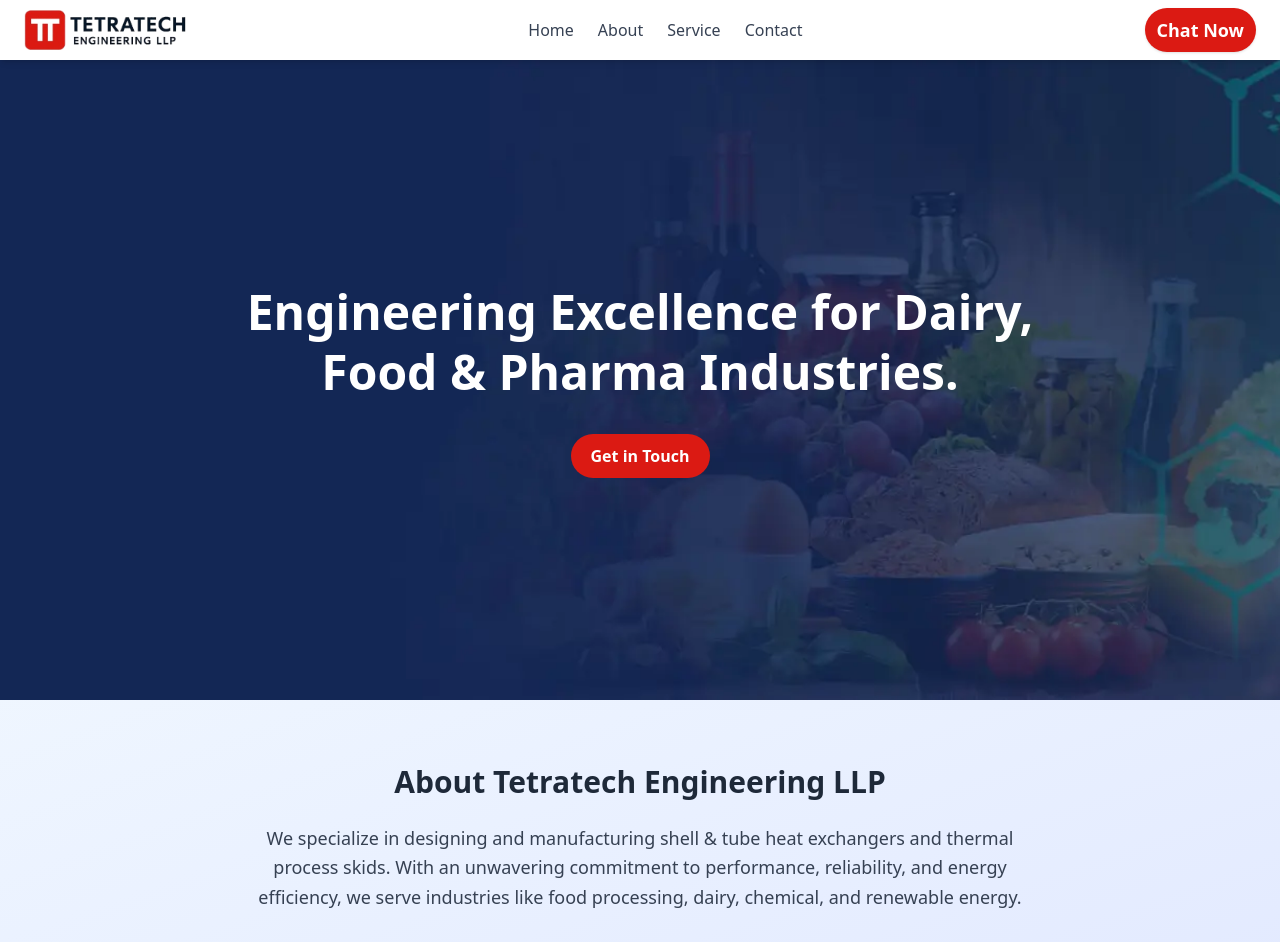
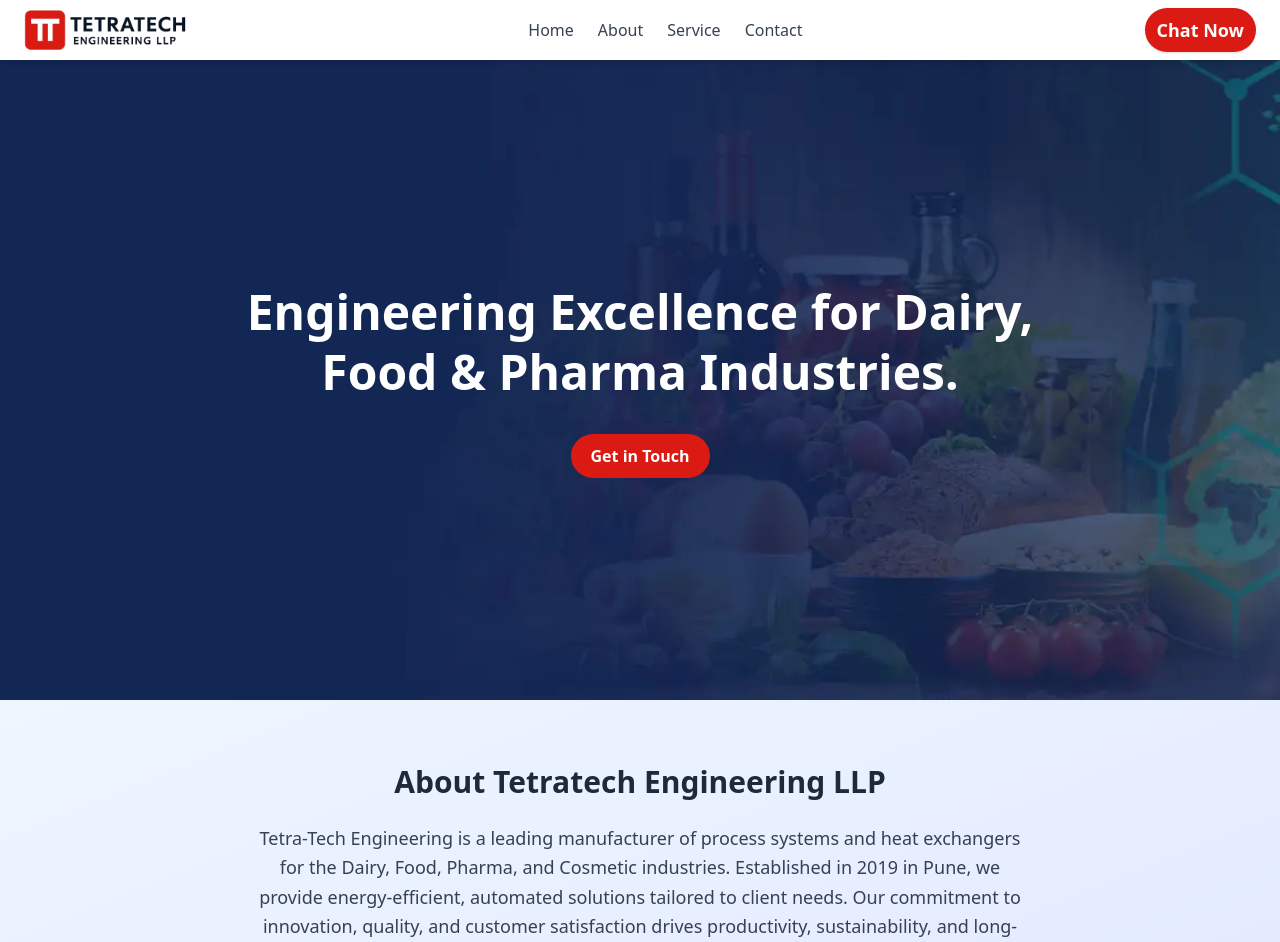
Before and after one commit to riya-jaiswal/teratech, a React (Vite) app: page / in a window 1280 px wide. Shown: the top 942 px of the page. Built offline with nearby package versions, Linux system fonts and the light colour scheme.

Commit message:
about section

```diff
--- a/src/pages/Home.jsx
+++ b/src/pages/Home.jsx
@@ -25,9 +25,7 @@ const Home = () => {
       <section className="py-12 md:py-16 bg-gradient-to-br from-blue-50 to-indigo-100 px-4 md:px-20">
         <h2 className="text-2xl md:text-3xl font-bold mb-6 text-center text-gray-800">About Tetratech Engineering LLP</h2>
         <p className="text-base md:text-lg text-center max-w-3xl mx-auto text-gray-700 mb-8 leading-relaxed">
-          We specialize in designing and manufacturing shell & tube heat exchangers and thermal process skids.
-          With an unwavering commitment to performance, reliability, and energy efficiency, we serve industries like
-          food processing, dairy, chemical, and renewable energy.
+          Tetra-Tech Engineering is a leading manufacturer of process systems and heat exchangers for the Dairy, Food, Pharma, and Cosmetic industries. Established in 2019 in Pune, we provide energy-efficient, automated solutions tailored to client needs. Our commitment to innovation, quality, and customer satisfaction drives productivity, sustainability, and long-term success for our partners.
         </p>
         <div className="mt-8 grid md:grid-cols-2 gap-6 max-w-5xl mx-auto">
           <div className="bg-white p-6 rounded-xl shadow-lg hover:shadow-xl transition-all duration-300 border-l-4 border-blue-500">
```
